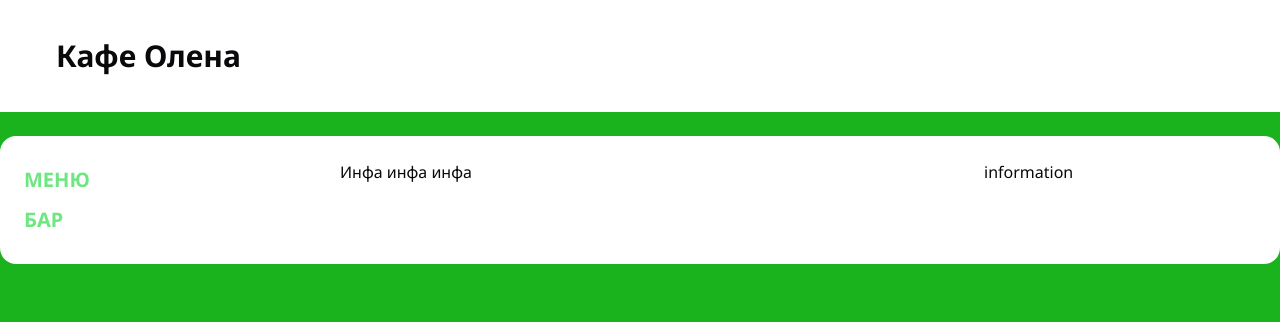
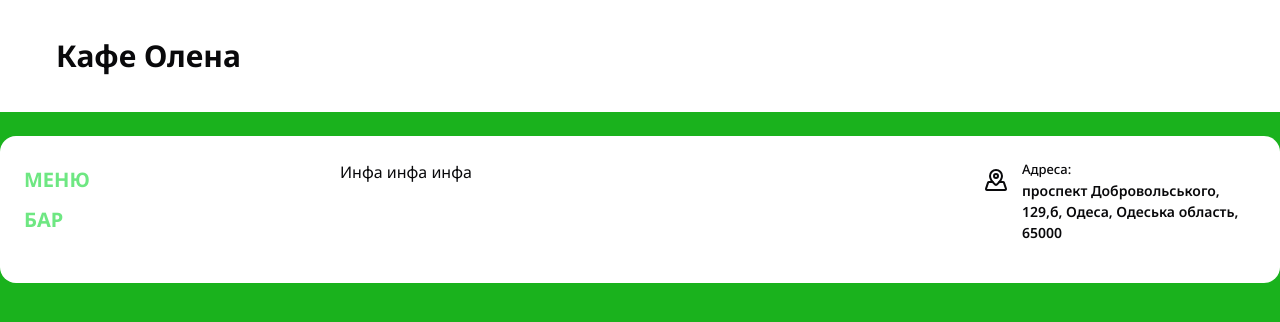
Before and after one commit to khalillovv/cafe-olena, a Next.js app in the folder cafe-olena-frontend/: page / in a window 1280 px wide. Shown: the top 322 px of the page. Built offline with nearby package versions, Linux system fonts and the light colour scheme.

Commit message:
add information block

```diff
--- a/cafe-olena-frontend/src/app/globals.scss
+++ b/cafe-olena-frontend/src/app/globals.scss
@@ -17,7 +17,7 @@ html {
 		--background: 121, 74.5%, 40%;
 		--white-background: 0 0% 100%;
 		--foreground: 240 10% 3.9%;
-		--gray: 240, 6%, 90%;
+		--gray: 0, 0%, 97%;
 		--card: 0 0% 100%;
 		--card-foreground: 240 10% 3.9%;
 		--popover: 0 0% 100%;
--- a/cafe-olena-frontend/src/components/shared/desktop/desktop-information.tsx
+++ b/cafe-olena-frontend/src/components/shared/desktop/desktop-information.tsx
@@ -1,10 +1,21 @@
 import { cn } from '@/lib/utils'
+import { MapPinnedIcon } from 'lucide-react'
 import React from 'react'
+import { InformationBlock } from '../information-block'
 
 interface Props {
 	className?: string
 }
 
 export const DesktopInformation: React.FC<Props> = ({ className }) => {
-	return <div className={cn('w-[272px]', className)}>information</div>
+	return (
+		<div className={cn('w-[272px]', className)}>
+			<InformationBlock
+				icon={MapPinnedIcon}
+				title='Адреса:'
+				text='проспект Добровольського, 129,б, Одеса, Одеська область, 65000'
+				href='https://maps.app.goo.gl/Z9f61yd9upu8JCcr6'
+			/>
+		</div>
+	)
 }
--- /dev/null
+++ b/cafe-olena-frontend/src/components/shared/information-block.module.scss
@@ -0,0 +1,32 @@
+.information_block {
+	display: flex;
+	gap: 14px;
+	margin-bottom: 16px;
+	transition: color 0.3s ease-in-out;
+
+	&:hover {
+		color: hsl(var(--primary));
+		cursor: pointer;
+	}
+
+	.icon {
+		display: flex;
+		margin-top: 8px;
+	}
+
+	.info {
+		display: flex;
+		flex-direction: column;
+
+		.title {
+			font-size: 13px;
+			font-weight: 500;
+		}
+
+		.text {
+			font-size: 14px;
+			font-weight: 600;
+			line-height: 21px;
+		}
+	}
+}
--- /dev/null
+++ b/cafe-olena-frontend/src/components/shared/information-block.tsx
@@ -0,0 +1,35 @@
+import { cn } from '@/lib/utils'
+import React from 'react'
+import styles from './information-block.module.scss'
+interface Props {
+	icon: React.ElementType
+	title: string
+	text: string
+	href: string
+	className?: string
+}
+
+export const InformationBlock: React.FC<Props> = ({
+	icon: IconComponent,
+	href,
+	title,
+	text,
+	className,
+}) => {
+	return (
+		<a
+			href={href}
+			target='_blank'
+			rel='noopener noreferrer'
+			className={cn(styles.information_block, className)}
+		>
+			<div className={styles.icon}>
+				<IconComponent className='w-6 h-6' />
+			</div>
+			<div className={styles.info}>
+				<p className={styles.title}>{title}</p>
+				<p className={styles.text}>{text}</p>
+			</div>
+		</a>
+	)
+}
```
